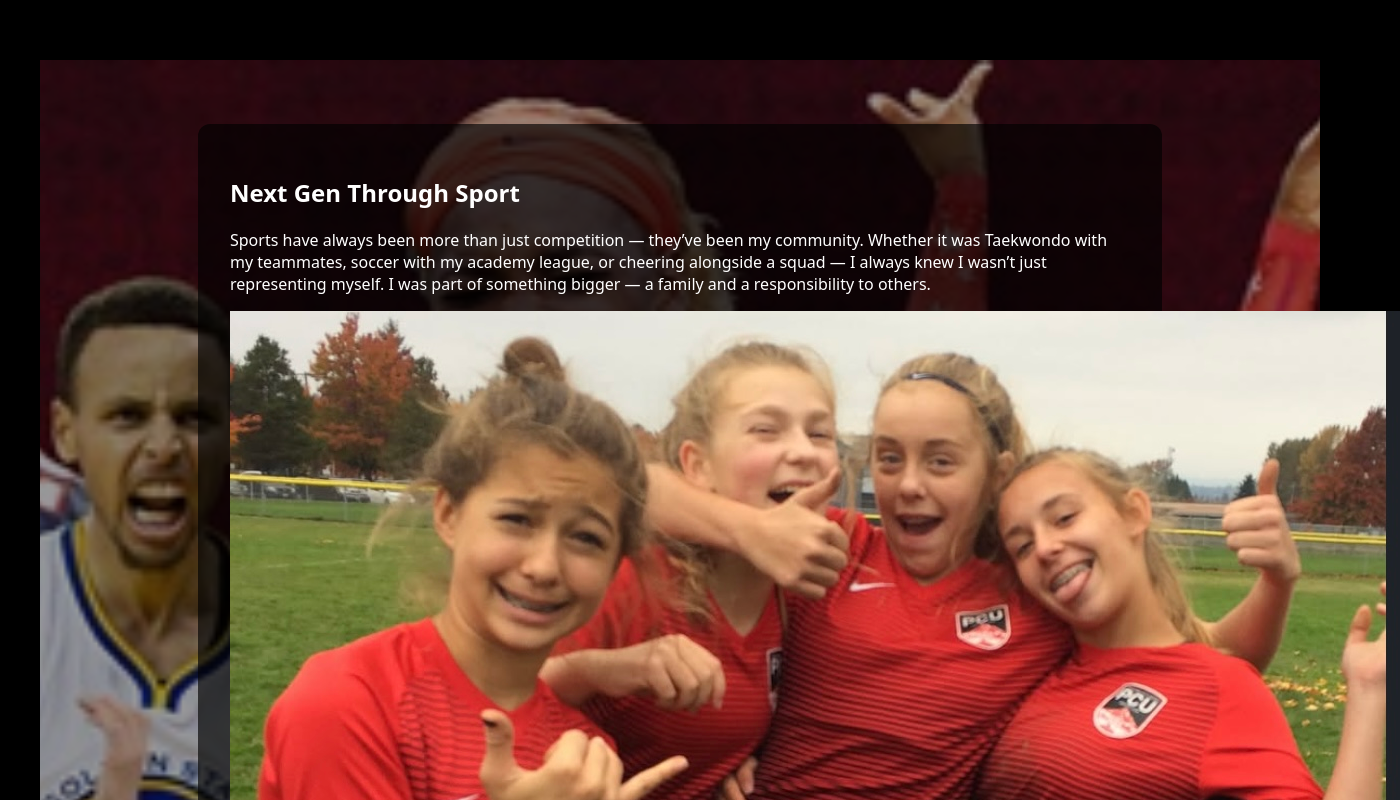
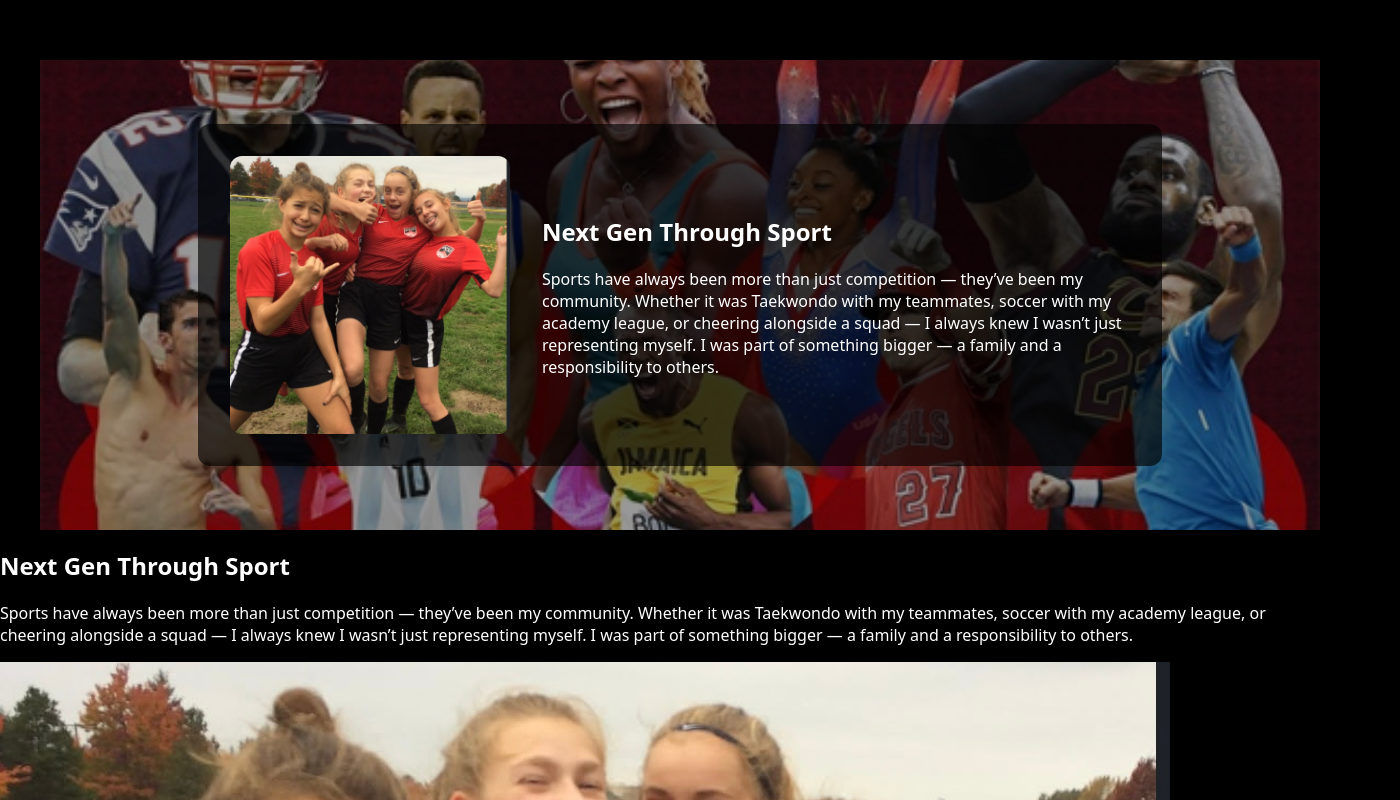
Before and after one commit to williamsnicolenya/Adidas-internship-1pager, a plain HTML site: page index.html in a window 1280 px wide. Shown: the part 1280-2080 px from the top of the page, 1400 px wide, since content can reach past the window. Drawn offline with Linux system fonts and the light colour scheme.

Commit message:
Update index.html

```diff
--- a/index.html
+++ b/index.html
@@ -217,7 +217,19 @@
   </section>
 
   <section class="background-section">
-    <div class="background-section-inner">
+  <div class="background-section-inner" style="display: flex; flex-wrap: wrap; align-items: center; gap: 2rem;">
+    <img src="IMG_7877.jpg" alt="Next Gen Team Image" style="width: 280px; border-radius: 12px; flex-shrink: 0;" />
+    <div style="flex: 1;">
+      <h2>Next Gen Through Sport</h2>
+      <p>
+        Sports have always been more than just competition — they’ve been my community. Whether it was Taekwondo with my teammates,
+        soccer with my academy league, or cheering alongside a squad — I always knew I wasn’t just representing myself. I was part
+        of something bigger — a family and a responsibility to others.
+      </p>
+    </div>
+  </div>
+</section>
+
       <h2>Next Gen Through Sport</h2>
       <p>Sports have always been more than just competition — they’ve been my community. Whether it was Taekwondo with my teammates, soccer with my academy league, or cheering alongside a squad — I always knew I wasn’t just representing myself. I was part of something bigger — a family and a responsibility to others.</p>
       <img src="IMG_7877.jpg" alt="Next Gen Team Image" />
```
